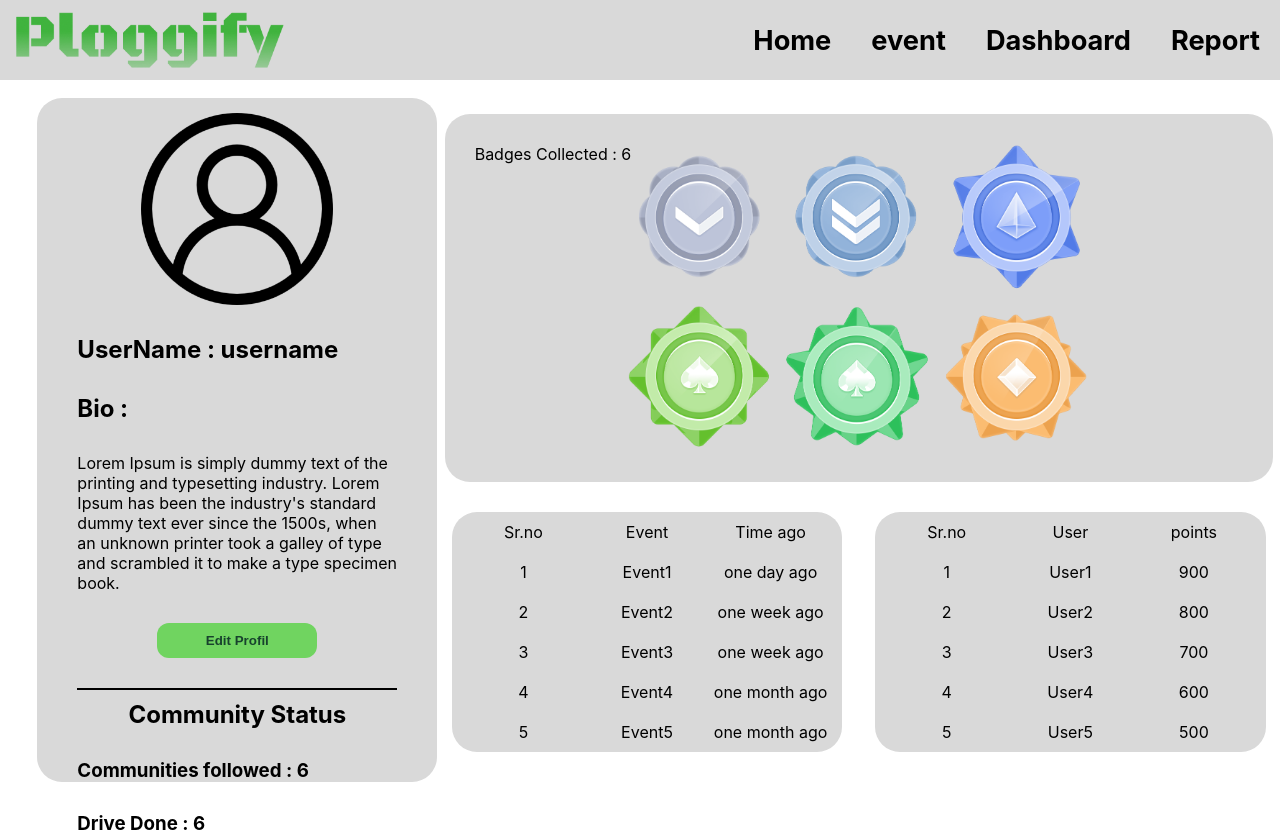
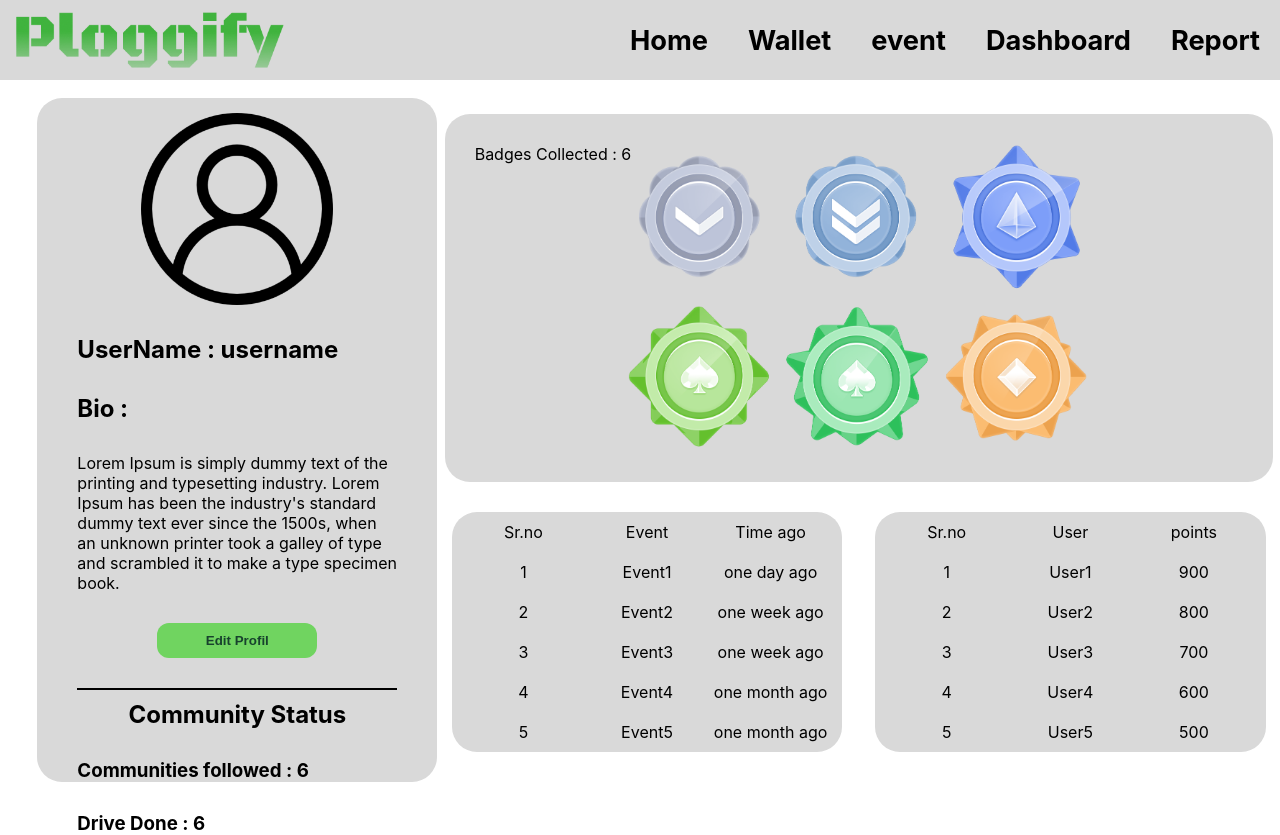
Before and after one commit to Unearthly-2004/ploggify-frontend, a React (Create React App) app: page /dashboard in a window 1280 px wide. Built offline with nearby package versions, Linux system fonts and the light colour scheme; the HTML template or start-up script is replaced by a standard one; a web font is replaced by a local one.

Commit message:
wallet navbar and route

```diff
--- a/src/Components/Homepage/Navbar.jsx
+++ b/src/Components/Homepage/Navbar.jsx
@@ -8,6 +8,7 @@ function Navbar() {
     <div id="navbar">
       <img src={logo} alt="" />
       <Link to="/">Home</Link>
+      <Link to="/wallet">Wallet</Link>
       <Link to="/event">event</Link>
       <Link to="/dashboard">Dashboard</Link>
       <Link to="/report">Report</Link>
```
